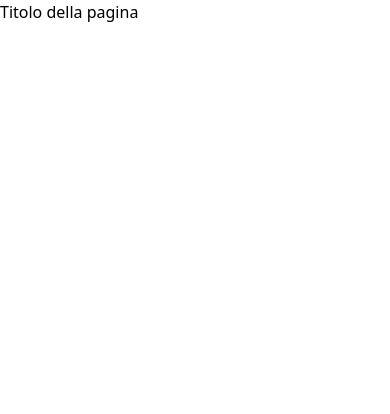
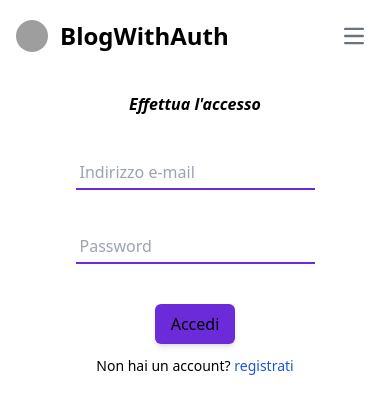
Before and after one commit to Giacur/BlogWithAuthentication, a React (Vite) app: page / in a window 390 px wide. Shown: the top 414 px of the page. Built offline with nearby package versions, Linux system fonts and the light colour scheme; grey boxes are pictures that could not be loaded.

Commit message:
create viste login e register

```diff
--- a/index.html
+++ b/index.html
@@ -1,13 +1,18 @@
-<!doctype html>
+<!DOCTYPE html>
 <html lang="it">
   <head>
     <meta charset="UTF-8" />
     <link rel="icon" type="image/svg+xml" href="/vite.svg" />
     <meta name="viewport" content="width=device-width, initial-scale=1.0" />
+    <link
+      href="https://cdnjs.cloudflare.com/ajax/libs/flowbite/2.2.1/flowbite.min.css"
+      rel="stylesheet"
+    />
     <title>Vite + React</title>
   </head>
   <body>
     <div id="root"></div>
     <script type="module" src="/src/main.jsx"></script>
+    <script src="https://cdnjs.cloudflare.com/ajax/libs/flowbite/2.2.1/flowbite.min.js"></script>
   </body>
 </html>
--- a/package.json
+++ b/package.json
@@ -10,6 +10,7 @@
     "preview": "vite preview"
   },
   "dependencies": {
+    "@supabase/supabase-js": "^2.39.1",
     "react": "^18.2.0",
     "react-dom": "^18.2.0",
     "react-router-dom": "^6.21.1"
--- a/src/App.jsx
+++ b/src/App.jsx
@@ -1,12 +1,23 @@
-import './App.css'
+import "./App.css";
+import { createBrowserRouter, RouterProvider } from "react-router-dom";
+import MainLayout from "./layouts/MainLayout";
+import HomePage from "./pages/HomePage";
+import LoginPage from "./pages/LoginPage";
+import RegisterPage from "./pages/RegisterPage";
 
 function App() {
+  const router = createBrowserRouter([
+    { path: "/", element: <MainLayout />, children: [
+      {index: true, element: <LoginPage />},
+      {path: '/register', element: <RegisterPage />},
+    ] },
+  ]);
 
   return (
     <>
-      <h1 className='text-center font-bold text-2xl text-sky-600'>Titolo della pagina</h1>
+      <RouterProvider router={router} />
     </>
-  )
+  );
 }
 
-export default App
+export default App;
--- /dev/null
+++ b/src/components/Button.jsx
@@ -0,0 +1,3 @@
+export default function Button({children, ...props}){
+    return <button {...props} className="px-4 py-2 bg-purple-700 hover:bg-purple-900 text-slate-50 rounded-md shadow-md">{children}</button>
+}
--- /dev/null
+++ b/src/components/Nav.jsx
@@ -0,0 +1,60 @@
+import { NavLink } from "react-router-dom";
+
+export default function Nav() {
+  return (
+    <nav className="bg-purple-950">
+      <div className="max-w-screen-xl flex flex-wrap items-center justify-between mx-auto p-4">
+        <NavLink
+          to="/"
+          className="flex items-center space-x-3 rtl:space-x-reverse"
+        >
+          <img
+            src="https://picsum.photos/100"
+            className="h-8 rounded-full"
+            alt="Flowbite Logo"
+          />
+          <span className="self-center text-2xl font-semibold whitespace-nowrap dark:text-white">
+            BlogWithAuth
+          </span>
+        </NavLink>
+        <button
+          data-collapse-toggle="navbar-default"
+          type="button"
+          className="inline-flex items-center p-2 w-10 h-10 justify-center text-sm text-gray-500 rounded-lg md:hidden hover:bg-gray-100 focus:outline-none focus:ring-2 focus:ring-gray-200 dark:text-gray-400 dark:hover:bg-gray-700 dark:focus:ring-gray-600"
+          aria-controls="navbar-default"
+          aria-expanded="false"
+        >
+          <span className="sr-only">Open main menu</span>
+          <svg
+            className="w-5 h-5"
+            aria-hidden="true"
+            xmlns="http://www.w3.org/2000/svg"
+            fill="none"
+            viewBox="0 0 17 14"
+          >
+            <path
+              stroke="currentColor"
+              strokeLinecap="round"
+              strokeLinejoin="round"
+              strokeWidth="2"
+              d="M1 1h15M1 7h15M1 13h15"
+            />
+          </svg>
+        </button>
+        <div className="hidden w-full md:block md:w-auto" id="navbar-default">
+          <ul className="font-medium flex flex-col p-4 md:p-0 mt-4 border border-gray-100 rounded-lg bg-gray-50 md:flex-row md:space-x-8 rtl:space-x-reverse md:mt-0 md:border-0 md:bg-white dark:bg-gray-800 md:dark:bg-gray-900 dark:border-gray-700">
+            <li>
+              <NavLink
+                to="/"
+                className="block py-2 px-3 bg-white rounded-md shadow-md text-purple-700 hover:bg-purple-500 hover:text-slate-50"
+                aria-current="page"
+              >
+                Accedi
+              </NavLink>
+            </li>
+          </ul>
+        </div>
+      </div>
+    </nav>
+  );
+}
--- /dev/null
+++ b/src/components/UserForm.jsx
@@ -0,0 +1,51 @@
+import { Form, NavLink } from "react-router-dom";
+import Button from "./Button";
+
+export default function UserForm({ login }) {
+  const inputClasses =
+    "w-full p-1 border-0 border-b-2 border-purple-700 focus:outline-none focus:ring-0";
+
+  return (
+    <Form method="POST" className="flex flex-col items-center w-full">
+      <div className="py-5">
+        <h2 className="text-center font-bold italic text-purple-500">
+          {login ? "Effettua l'accesso" : "Registrati"}
+        </h2>
+      </div>
+      <div className="py-5 w-1/3">
+        <input
+          type="email"
+          name="email"
+          placeholder="Indirizzo e-mail"
+          required
+          className={inputClasses}
+        />
+      </div>
+
+      <div className="py-5 w-1/3">
+        <input
+          type="password"
+          name="password"
+          placeholder="Password"
+          required
+          className={inputClasses}
+        />
+      </div>
+
+      <div className="py-5 w-1/3 flex flex-col items-center">
+        <Button>{login ? "Accedi" : "Registrati"}</Button>
+        <div className="my-3">
+          {login ? (
+            <p className="text-center text-sm text-slate-400">
+              Non hai un account? <NavLink to="/register" className="text-blue-700">registrati</NavLink>{" "}
+            </p>
+          ) : (
+            <p className="text-center text-sm text-slate-400">
+              Hai già un account? <NavLink to="/" className="text-blue-700">accedi</NavLink>{" "}
+            </p>
+          )}
+        </div>
+      </div>
+    </Form>
+  );
+}
--- /dev/null
+++ b/src/layouts/MainLayout.jsx
@@ -0,0 +1,13 @@
+import { Outlet } from "react-router-dom";
+import Nav from "../components/Nav";
+
+export default function MainLayout() {
+  return (
+    <>
+      <Nav />
+      <div>
+        <Outlet />
+      </div>
+    </>
+  );
+}
--- a/src/main.jsx
+++ b/src/main.jsx
@@ -2,4 +2,5 @@ import React from "react";
 import ReactDOM from "react-dom/client";
 import App from "./App.jsx";
 
+
 ReactDOM.createRoot(document.getElementById("root")).render(<App />);
--- /dev/null
+++ b/src/pages/HomePage.jsx
@@ -0,0 +1,5 @@
+export default function HomePage(){
+    return <>
+        <h1 className="text-center text-4xl font-bold py-20">Home page</h1>
+    </>
+}
--- /dev/null
+++ b/src/pages/LoginPage.jsx
@@ -0,0 +1,9 @@
+import UserForm from "../components/UserForm";
+
+export default function LoginPage(){
+    return <>
+        <div className="container mx-auto flex justify-center py-10">
+            <UserForm login/>
+        </div>
+    </>
+}
--- /dev/null
+++ b/src/pages/RegisterPage.jsx
@@ -0,0 +1,9 @@
+import UserForm from "../components/UserForm";
+
+export default function RegisterPage(){
+    return <>
+        <div className="container mx-auto flex justify-center py-10">
+            <UserForm />
+        </div>
+    </>
+}
--- /dev/null
+++ b/src/utils/client.js
@@ -0,0 +1,5 @@
+import { createClient } from '@supabase/supabase-js'
+
+const supabaseUrl = "https://nrzxrrqghoozxlzznjit.supabase.co"
+const supabaseKey = "eyJhbGciOiJIUzI1NiIsInR5cCI6IkpXVCJ9.eyJpc3MiOiJzdXBhYmFzZSIsInJlZiI6Im5yenhycnFnaG9venhsenpuaml0Iiwicm9sZSI6ImFub24iLCJpYXQiOjE3MDM2MTk2NzcsImV4cCI6MjAxOTE5NTY3N30.1CL1fneZBFs3a96QlPJd0ITLGdOH40HzySmpMdkjxSg";
+export const supabase = createClient(supabaseUrl, supabaseKey)
```
Also changed, not shown: 1 other file (tests, documents, lock files or other folders).
